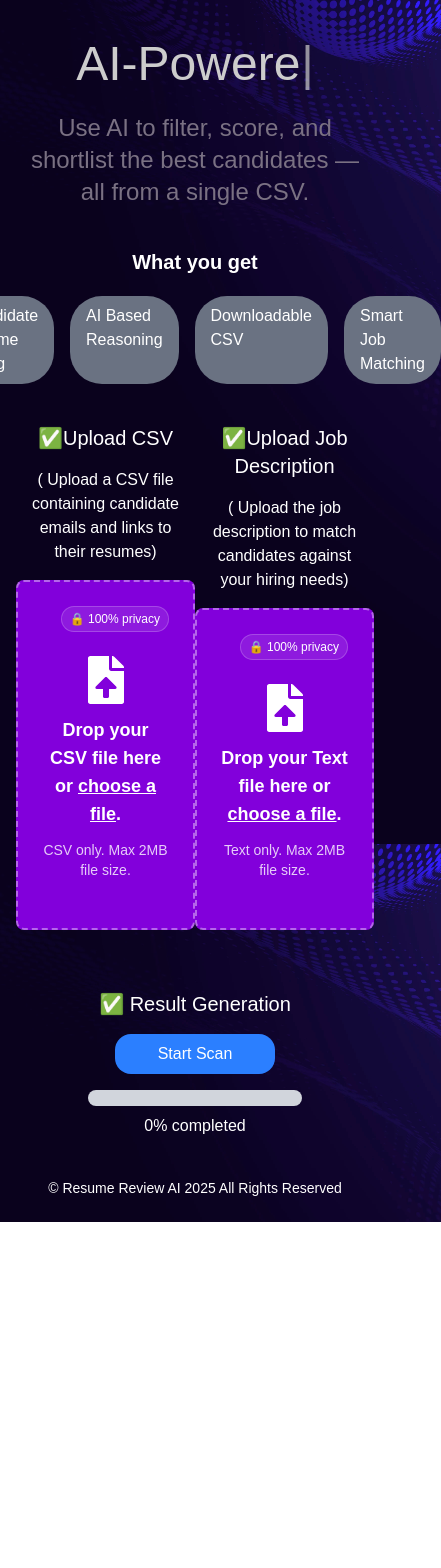
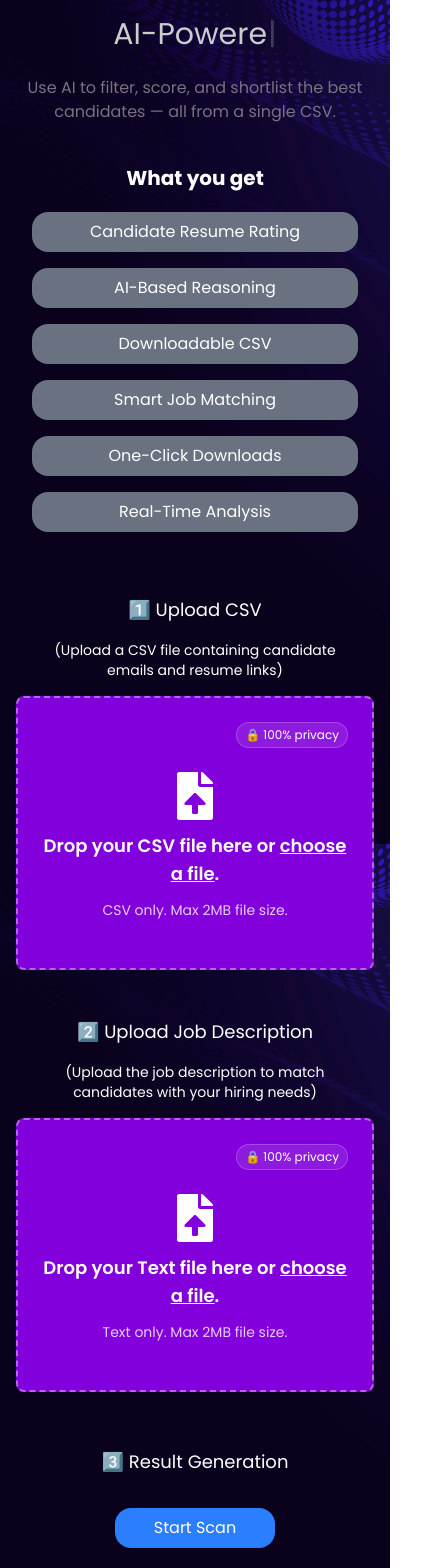
Before and after one commit to aadityasharmax/Resume-Reviewer, a React (Vite) app in the folder frontend/: page / in a window 390 px wide. Shown: the top 1568 px of the page, 441 px wide, since content can reach past the window. Before the commit the page ends 1222 px from the top, so only its background shows below. Built offline with nearby package versions, Linux system fonts and the light colour scheme.

Commit message:
Added Responsiveness in Components

```diff
--- a/frontend/index.html
+++ b/frontend/index.html
@@ -1,12 +1,20 @@
 <!doctype html>
 <html lang="en">
+
 <head>
   <meta charset="UTF-8" />
   <meta name="viewport" content="width=device-width, initial-scale=1.0" />
+  <link rel="preconnect" href="https://fonts.googleapis.com">
+  <link rel="preconnect" href="https://fonts.gstatic.com" crossorigin>
+  <link
+    href="https://fonts.googleapis.com/css2?family=Outfit:wght@100..900&family=Poppins:ital,wght@0,100;0,200;0,300;0,400;0,500;0,600;0,700;0,800;0,900;1,100;1,200;1,300;1,400;1,500;1,600;1,700;1,800;1,900&display=swap"
+    rel="stylesheet">
   <title>Resume Reviewer</title>
 </head>
+
 <body>
   <div id="root"></div>
   <script type="module" src="/src/main.jsx"></script>
 </body>
+
 </html>
--- a/frontend/src/App.jsx
+++ b/frontend/src/App.jsx
@@ -51,10 +51,12 @@ const App = () => {
     }, 500);
   };
 
+
+
+
 return (
-    <div className="container p-10">
-      {/* <h2 className="text-6xl font-bold text-center mt-6 text-[#cccccc]">Hire Smarter, <span className="text-6xl text-red-400">Not</span> Harder</h2>*/}
-      <div className="typeriter text-5xl text-[#cccccc] text-center m-6">
+  <div className="container px-4 md:px-10 py-6">
+    <div className="typeriter text-3xl sm:text-4xl md:text-5xl text-[#cccccc] text-center mb-6">
       <Typewriter
         options={{
           strings: [
@@ -68,63 +70,65 @@ const App = () => {
         }}
       />
     </div>
-      <h3 className="text-center text-2xl mt-6 text-[#7a7183]">
+
+    <h3 className="text-center text-md sm:text-xl md:text-2xl mt-4 text-[#7a7183]">
       Use AI to filter, score, and shortlist the best candidates — all from a
       single CSV.
     </h3>
+
     <Features />
 
-
-      <div className=" flex flex-wrap ">
-        <div className="max-w-xl w-1/2 mx-auto py-10">
-          <h3 className="text-white text-center text-xl">✅Upload CSV </h3>
-          <p className="text-white text-center text-md m-4">
-            ( Upload a CSV file containing candidate emails and links to their
-            resumes)
+    {/* Upload Section */}
+    <div className="flex flex-col md:flex-row md:justify-center md:gap-8 mt-10">
+      {/* CSV Upload */}
+      <div className="w-full md:w-1/2 max-w-xl mx-auto py-6">
+        <h3 className="text-white text-center text-lg sm:text-xl">1️⃣ Upload CSV</h3>
+        <p className="text-white text-center text-sm sm:text-md m-4">
+          (Upload a CSV file containing candidate emails and resume links)
         </p>
-
         <CSVUpload setCsvFile={setCsvFile} />
       </div>
 
-        <div className="max-w-xl w-1/2 mx-auto py-10">
-          <h3 className="text-white text-center text-xl">
-            ✅Upload Job Description
+      {/* JD Upload */}
+      <div className="w-full md:w-1/2 max-w-xl mx-auto py-6">
+        <h3 className="text-white text-center text-lg sm:text-xl">
+          2️⃣ Upload Job Description
         </h3>
-          <p className="text-white text-center text-md m-4">
-            ( Upload the job description to match candidates against your hiring
-            needs)
+        <p className="text-white text-center text-sm sm:text-md m-4">
+          (Upload the job description to match candidates with your hiring needs)
         </p>
         <JDFileUpload setJDFile={setJDFile} />
       </div>
     </div>
 
+    {/* Scan and Results */}
+    <h3 className="text-white text-center text-lg sm:text-xl mt-8">
+      3️⃣ Result Generation
+    </h3>
 
-
-
-         <h3 className="text-white text-center text-xl mt-5">
-            ✅ Result Generation
-          </h3>
-      <div className=''>
-        <div className="flex items-center flex-col">
+    <div className="flex flex-col items-center mt-4 gap-6">
       <button
         onClick={startScan}
-        className="text-white h-10 w-[160px] bg-blue-500 rounded-2xl hover:bg-purple-600"
+        className="text-white h-10 w-40 bg-blue-500 rounded-2xl hover:bg-purple-600"
       >
         Start Scan
       </button>
+
+      <ProgressTracker progress={progress} currentStudent={currentStudent} />
+
+      {scanComplete && (
+        <div className="mt-4">
+          <DownloadButton />
+        </div>
+      )}
     </div>
 
-      <div className="flex justify-center">
-        <ProgressTracker progress={progress} currentStudent={currentStudent} />
+    {/* Footer */}
+    <footer className="text-xs sm:text-sm text-white text-center mt-12 mb-2">
+      © Resume Review AI 2025 All Rights Reserved
+    </footer>
   </div>
+)
+}
 
-      {scanComplete && <div className="flex justify-center">
-        <DownloadButton />
-      </div> }
-      </div>
-      <footer className="text-sm text-white text-center mt-10 mb-2 ">© Resume Review AI 2025 All Rights Reserved</footer>
-    </div>
-  );
-};
-
-export default App;
+export default App
--- a/frontend/src/components/Features/Features.jsx
+++ b/frontend/src/components/Features/Features.jsx
@@ -1,18 +1,30 @@
-import React from 'react'
-
 const Features = () => {
   return (
-    <div className='flex justify-center flex-col items-center mt-10'>
-        <h3 className='text-white text-xl font-bold'>What you get</h3>
-        <div className='flex max-w-[800px] justify-center mt-5 gap-4'>
-            <div className='bg-gray-500 text-white rounded-4xl px-4 py-2'>Candidate resume rating</div>
-            <div className='bg-gray-500 text-white rounded-4xl px-4 py-2'>AI Based Reasoning</div>
-            <div className='bg-gray-500 text-white rounded-4xl px-4 py-2'>Downloadable CSV</div>
-            <div className='bg-gray-500 text-white rounded-4xl px-4 py-2'>Smart Job Matching</div>
+    <div className="flex flex-col items-center mt-10 px-4">
+      <h3 className="text-white text-xl sm:text-2xl font-bold text-center">What you get</h3>
 
+      <div className="flex flex-col sm:flex-row flex-wrap justify-center mt-5 gap-4 w-full max-w-[800px]">
+        <div className="bg-gray-500 text-white rounded-2xl px-4 py-2 text-center w-full sm:w-auto">
+          Candidate Resume Rating
         </div>
+        <div className="bg-gray-500 text-white rounded-2xl px-4 py-2 text-center w-full sm:w-auto">
+          AI-Based Reasoning
+        </div>
+        <div className="bg-gray-500 text-white rounded-2xl px-4 py-2 text-center w-full sm:w-auto">
+          Downloadable CSV
+        </div>
+        <div className="bg-gray-500 text-white rounded-2xl px-4 py-2 text-center w-full sm:w-auto">
+          Smart Job Matching
+        </div>
+        <div className="bg-gray-500 text-white rounded-2xl px-4 py-2 text-center w-full sm:w-auto">
+          One-Click Downloads
+        </div>
+        <div className="bg-gray-500 text-white rounded-2xl px-4 py-2 text-center w-full sm:w-auto">
+          Real-Time Analysis
+        </div>
+      </div>
     </div>
-  )
-}
+  );
+};
 
-export default Features
+export default Features;
--- a/frontend/src/components/JDFileUpload/JDFileUpload.jsx
+++ b/frontend/src/components/JDFileUpload/JDFileUpload.jsx
@@ -40,10 +40,9 @@ const JDUpload = ({ setJDFile }) => {
     }
   };
 
-  // HTML return and styling
+  // Return Start
   return (
     <div
-    //  onDragOver , onDragLeave , onDrop Function
       onDragOver={(e) => { e.preventDefault(); setDragActive(true); }}
       onDragLeave={() => setDragActive(false)}
       onDrop={handleDrop}
--- a/frontend/src/index.css
+++ b/frontend/src/index.css
@@ -1,7 +1,5 @@
-
 @import "tailwindcss";
 
-@import url('https://fonts.googleapis.com/css2?family=Outfit:wght@100..900&family=Poppins:ital,wght@0,100;0,200;0,300;0,400;0,500;0,600;0,700;0,800;0,900;1,100;1,200;1,300;1,400;1,500;1,600;1,700;1,800;1,900&display=swap');
 *{
     font-family: "Poppins" , sans-serif;
 }
```
Also changed, not shown: frontend/src/components/CSVUpload/CSVUpload.css (deleted), frontend/src/components/DownloadButton/DownloadButton.css (deleted). Lines whose indentation alone changed are shown as unchanged.
